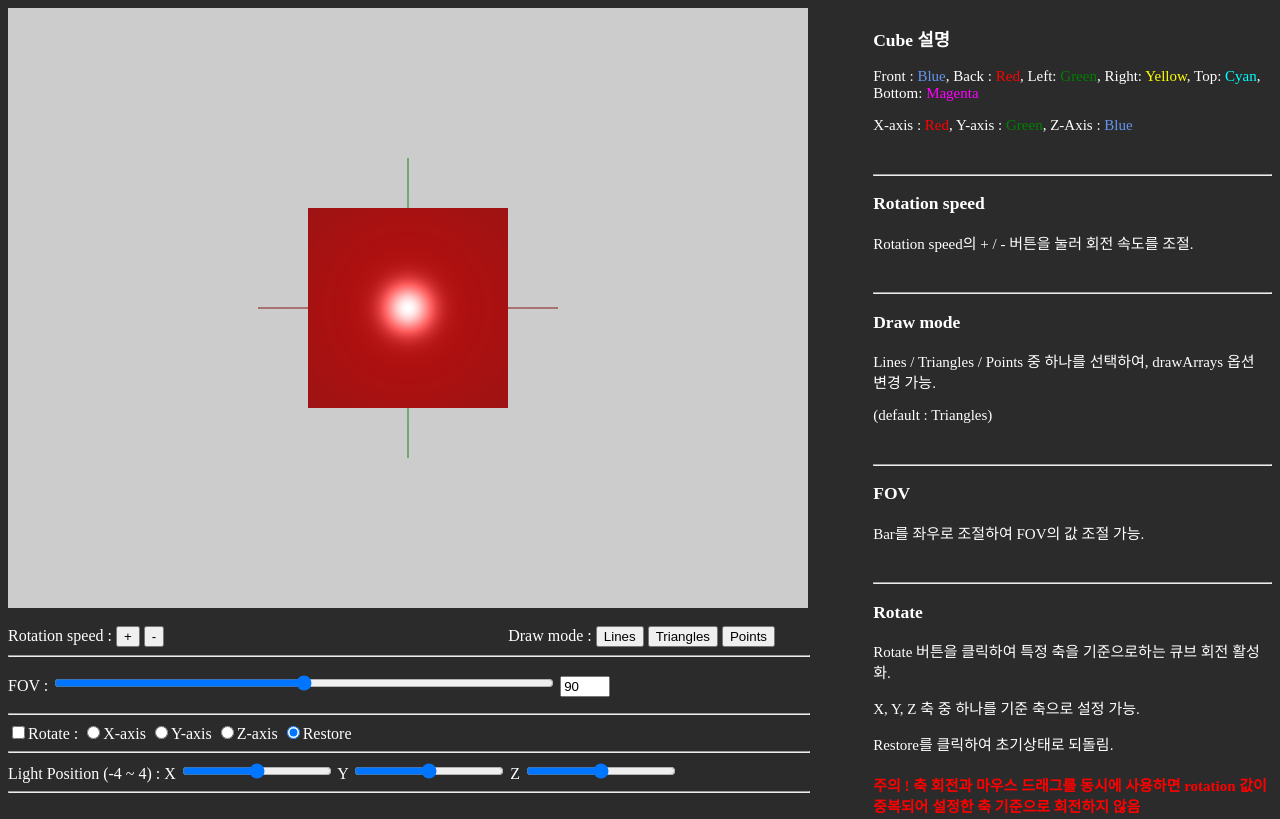
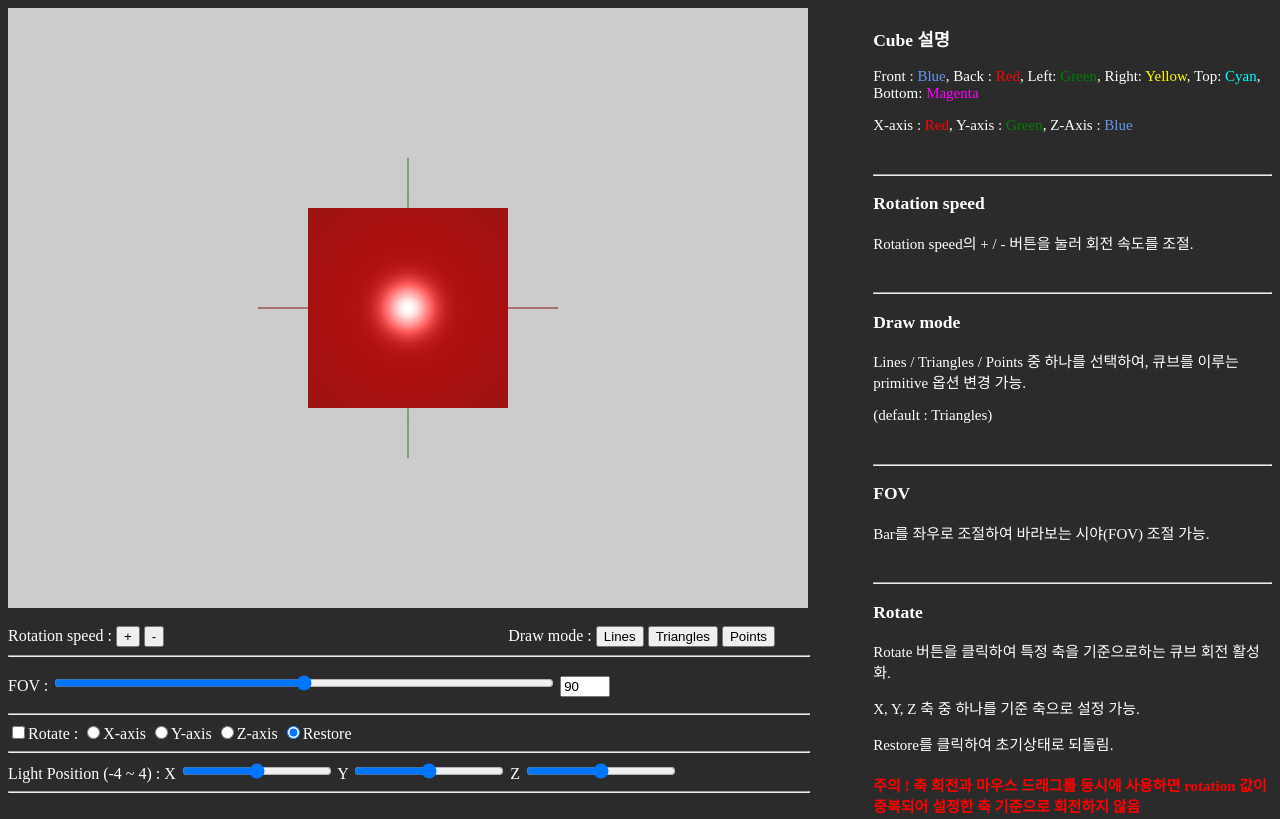
Before and after one commit to junyeoop/WebGL_Project, a plain HTML site: page index.html in a window 1280 px wide. Shown: the top 819 px of the page. Drawn offline with Linux system fonts and the light colour scheme.

Commit message:
Fix html

```diff
--- a/index.html
+++ b/index.html
@@ -67,12 +67,12 @@
 		<br><hr>
 
 		<h3>Draw mode</h3>
-		<p> Lines / Triangles / Points 중 하나를 선택하여, drawArrays 옵션 변경 가능.</p>
+		<p> Lines / Triangles / Points 중 하나를 선택하여, 큐브를 이루는 primitive 옵션 변경 가능.</p>
 		<p>(default : Triangles)</p>
 		<br><hr>
 
 		<h3>FOV </h3>
-		<p> Bar를 좌우로 조절하여 FOV의 값 조절 가능.</p>
+		<p> Bar를 좌우로 조절하여 바라보는 시야(FOV) 조절 가능.</p>
 		<br><hr>
 
 		<h3>Rotate </h3>
```
